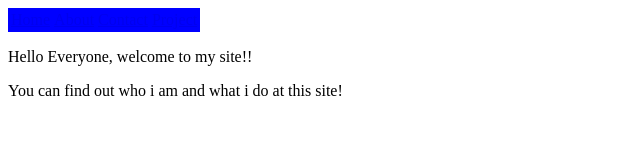
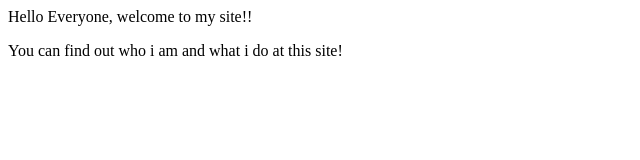
Before and after one commit to pramworks/pramworks.github.io, a plain HTML site: page index.html in a window 1280 px wide. Shown: the whole page, without its empty margins (0-640 px from the left). Drawn offline with Linux system fonts and the light colour scheme.

Commit message:
pramworks.github.io

```diff
--- a/index.html
+++ b/index.html
@@ -5,14 +5,16 @@
         </title>
     </head>
     <body>
+        <!--
         <table style="background-color: blue; color: white;">
             <tr>
                 <td><a href="home.html">Home</a></td>
                 <td><a href="about.html">About</a></td>
                 <td><a href="contact.html">Contact</a></td>
-                <td><a href="project.html">Project</a></td>
+                <td><a href="projects.html">Project</a></td>
             </tr>
         </table>
+        //-->
         <p>Hello Everyone, welcome to my site!!</p>
         <p>You can find out who i am and what i do at this site!</p>
     </body>
```
